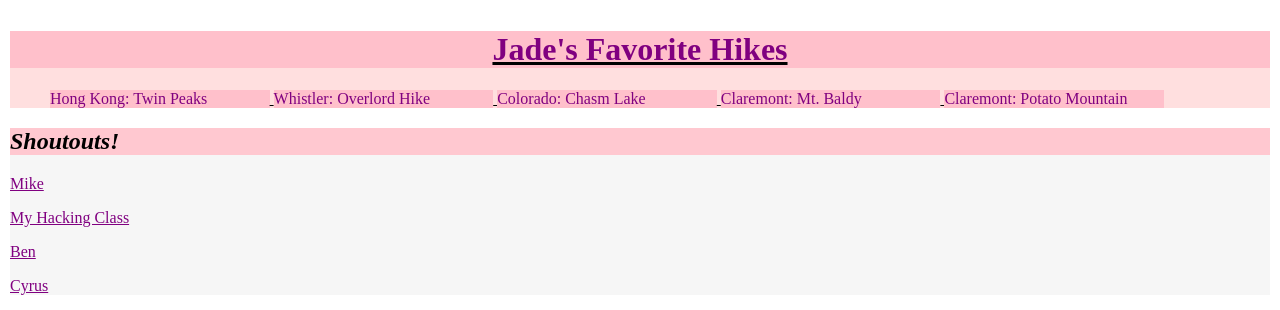
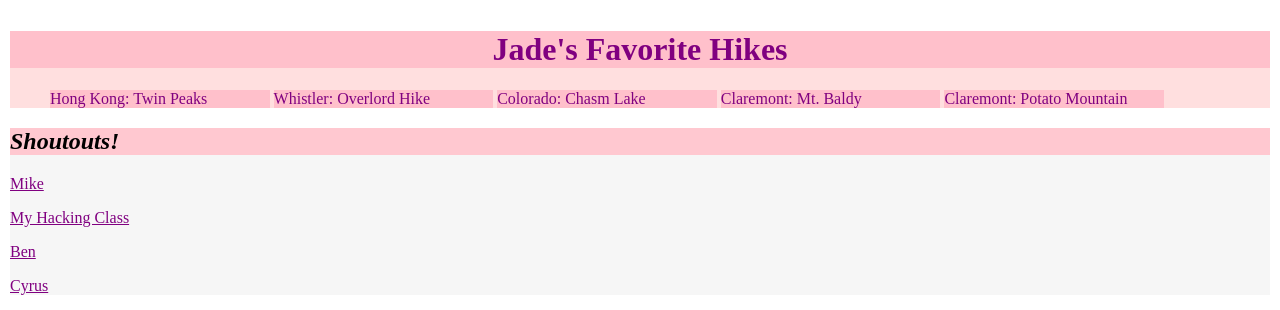
Before and after one commit to jadersaunders/jadersaunders.github.io, a plain HTML site: page index.html in a window 1280 px wide. Shown: the top 310 px of the page. Drawn offline with Linux system fonts and the light colour scheme.

Commit message:
Update mystyle.css

```diff
--- a/mystyle.css
+++ b/mystyle.css
@@ -33,7 +33,7 @@
         color: purple
       }
       .menu{
-        text-decoration:underline;
+        text-decoration:wavy;
       }
       .shoutouts{
         background-color:rgb(246, 246, 246)
```
